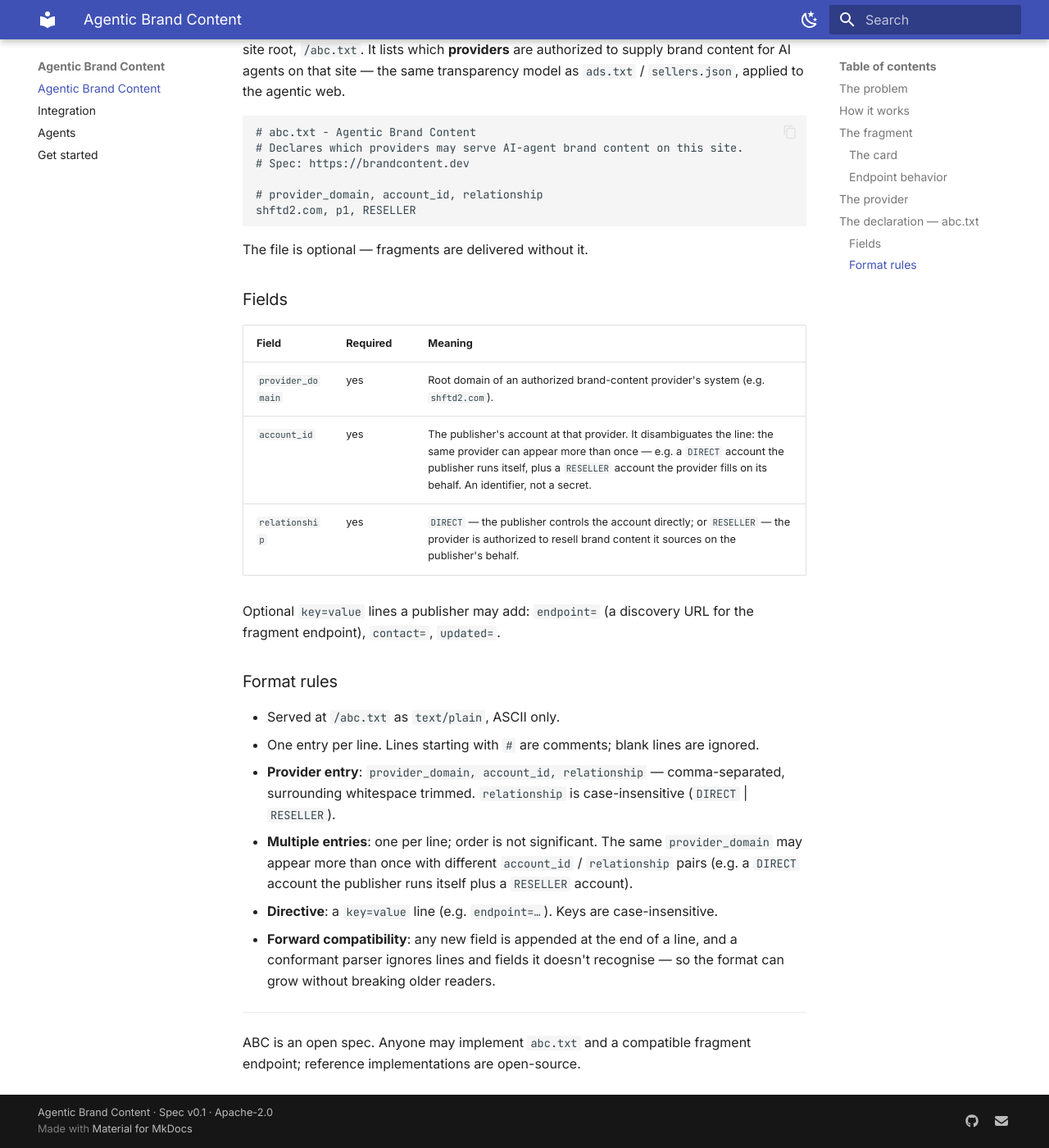
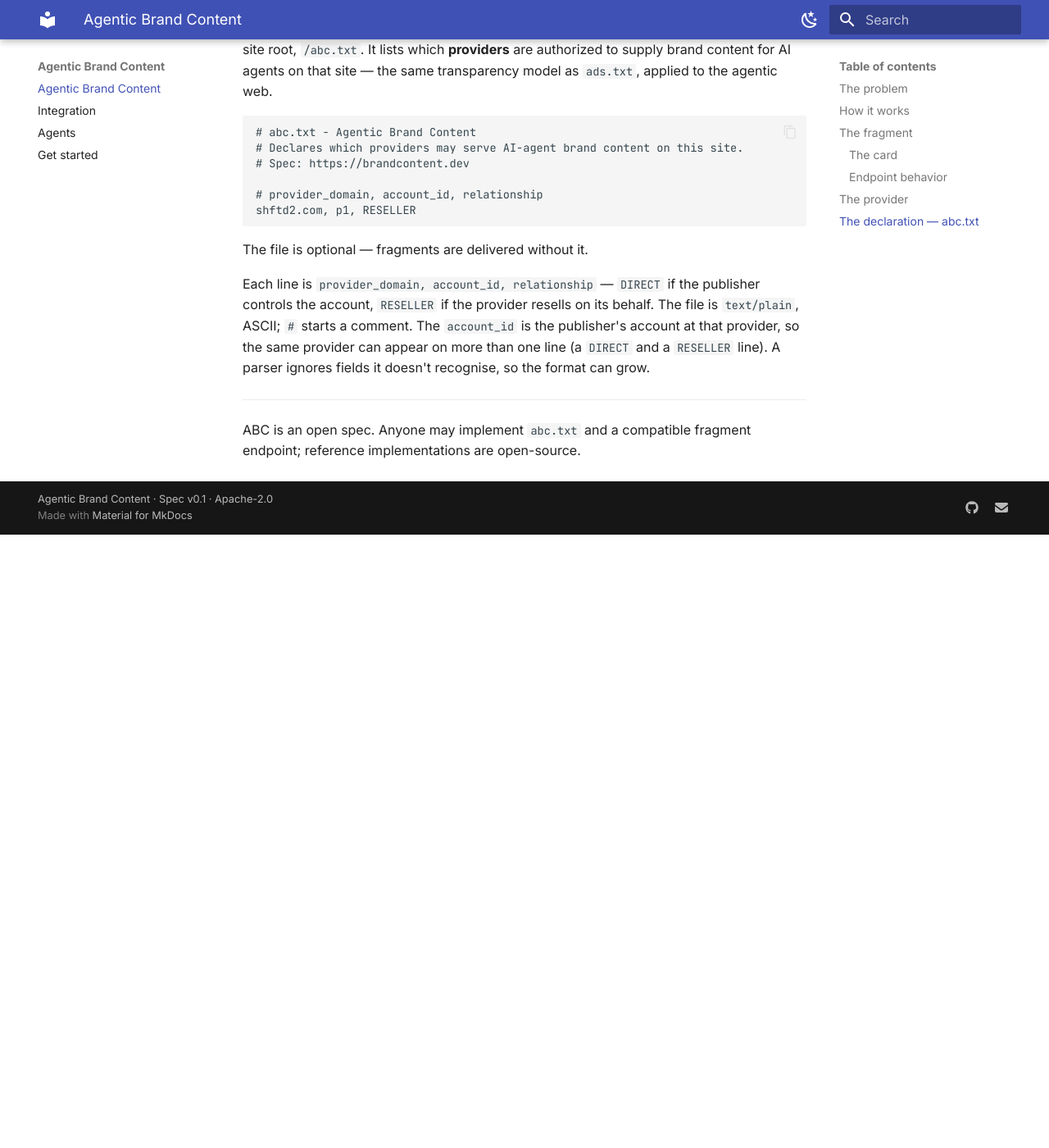
Before and after one commit to brandcontent-dev/spec, an MkDocs documentation site: the page built from docs/index.md, in a window 1280 px wide and 1400 px high, scrolled down 3103 px. Shown: the whole window at 82% size. Built offline with MkDocs 1.6.1 and Material for MkDocs 9.7.7, drawn with Linux system fonts in a browser that asks for light colours; after the commit the page ends 3755 px from its top, so only the background shows below that.

Commit message:
Trim the abc.txt section to fit an optional feature
Replace the Fields table and the Format-rules list with one compact
paragraph, and drop the key=value directives and the sellers.json mention.
The 3-field format and the account_id rationale stay, just condensed — the
section was heavier than the more important fragment/endpoint sections.

Co-Authored-By: Claude Opus 4.7 (1M context) <noreply@anthropic.com>

````diff
--- a/docs/index.md
+++ b/docs/index.md
@@ -115,8 +115,8 @@ is a provider. A publisher authorizes its providers in `abc.txt` (next).
 
 Once a site serves fragments, it can declare participation publicly with a small file
 at the site root, `/abc.txt`. It lists which **providers** are authorized to supply
-brand content for AI agents on that site — the same transparency model as `ads.txt` /
-`sellers.json`, applied to the agentic web.
+brand content for AI agents on that site — the same transparency model as `ads.txt`,
+applied to the agentic web.
 
 ```text
 # abc.txt - Agentic Brand Content
@@ -129,30 +129,11 @@ shftd2.com, p1, RESELLER
 
 The file is optional — fragments are delivered without it.
 
-### Fields
-
-| Field | Required | Meaning |
-|---|---|---|
-| `provider_domain` | yes | Root domain of an authorized brand-content provider's system (e.g. `shftd2.com`). |
-| `account_id` | yes | The publisher's account at that provider. It disambiguates the line: the same provider can appear more than once — e.g. a `DIRECT` account the publisher runs itself, plus a `RESELLER` account the provider fills on its behalf. An identifier, not a secret. |
-| `relationship` | yes | `DIRECT` — the publisher controls the account directly; or `RESELLER` — the provider is authorized to resell brand content it sources on the publisher's behalf. |
-
-Optional `key=value` lines a publisher may add: `endpoint=` (a discovery URL for the
-fragment endpoint), `contact=`, `updated=`.
-
-### Format rules
-
-- Served at `/abc.txt` as `text/plain`, ASCII only.
-- One entry per line. Lines starting with `#` are comments; blank lines are ignored.
-- **Provider entry**: `provider_domain, account_id, relationship` — comma-separated,
-  surrounding whitespace trimmed. `relationship` is case-insensitive (`DIRECT` | `RESELLER`).
-- **Multiple entries**: one per line; order is not significant. The same
-  `provider_domain` may appear more than once with different `account_id` /
-  `relationship` pairs (e.g. a `DIRECT` account the publisher runs itself plus a `RESELLER` account).
-- **Directive**: a `key=value` line (e.g. `endpoint=…`). Keys are case-insensitive.
-- **Forward compatibility**: any new field is appended at the end of a line, and a
-  conformant parser ignores lines and fields it doesn't recognise — so the format can
-  grow without breaking older readers.
+Each line is `provider_domain, account_id, relationship` — `DIRECT` if the publisher
+controls the account, `RESELLER` if the provider resells on its behalf. The file is
+`text/plain`, ASCII; `#` starts a comment. The `account_id` is the publisher's account
+at that provider, so the same provider can appear on more than one line (a `DIRECT` and
+a `RESELLER` line). A parser ignores fields it doesn't recognise, so the format can grow.
 
 ---
 
````
